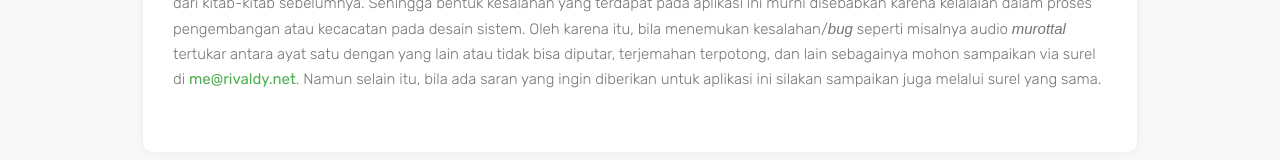
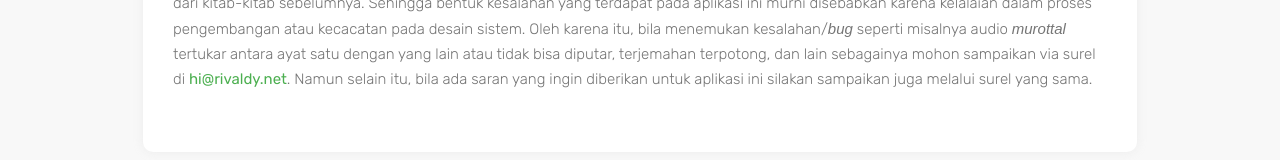
Before and after one commit to rivaldys/bitquran, a React (Create React App) app: page /tentang in a window 1280 px wide. Shown: the part 668-828 px from the top of the page. Built offline with nearby package versions, Linux system fonts and the light colour scheme; no server answers; a web font is replaced by a local one.

Commit message:
fix: contact email in `About` page

```diff
--- a/src/pages/About/index.jsx
+++ b/src/pages/About/index.jsx
@@ -56,7 +56,7 @@ class About extends Component
                         sebagai penyempurna dari kitab-kitab sebelumnya. Sehingga bentuk kesalahan yang terdapat pada aplikasi ini murni
                         disebabkan karena kelalaian dalam proses pengembangan atau kecacatan pada desain sistem. Oleh karena itu,
                         bila menemukan kesalahan/<i>bug</i> seperti misalnya audio <i>murottal</i> tertukar antara
-                        ayat satu dengan yang lain atau tidak bisa diputar, terjemahan terpotong, dan lain sebagainya mohon sampaikan via surel di <a href="mailto:me@rivaldy.net"><b>me@rivaldy.net</b></a>.
+                        ayat satu dengan yang lain atau tidak bisa diputar, terjemahan terpotong, dan lain sebagainya mohon sampaikan via surel di <a href="mailto:hi@rivaldy.net"><b>hi@rivaldy.net</b></a>.
                         Namun selain itu, bila ada saran yang ingin diberikan untuk aplikasi ini silakan sampaikan
                         juga melalui surel yang sama.
                     </p>
```
